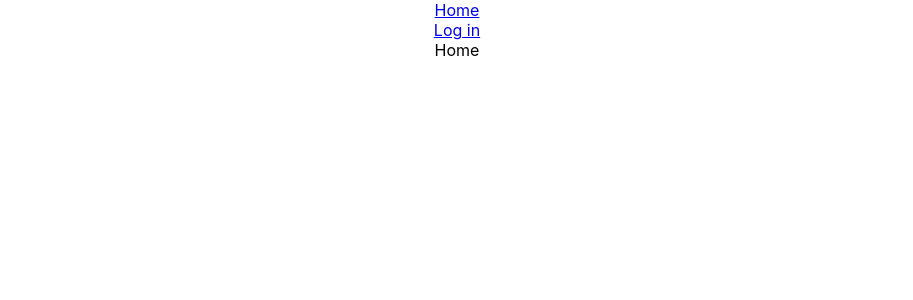
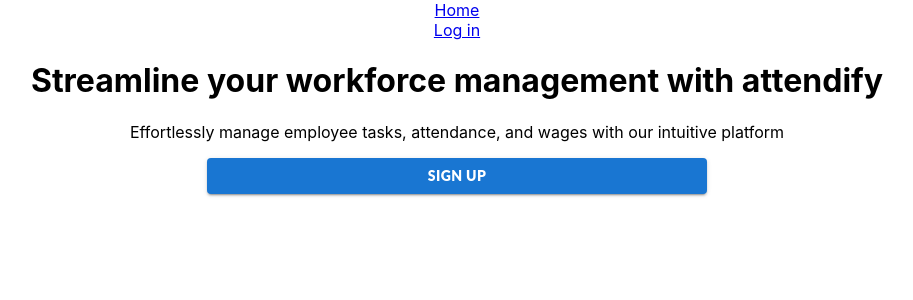
Before and after one commit to antoalex07/attendify-frontend, a React (Create React App) app: page / in a window 1280 px wide. Shown: the top 300 px of the page, without its empty margins (183-1096 px from the left). Built offline with nearby package versions, Linux system fonts and the light colour scheme.

Commit message:
home page created

```diff
--- a/src/components/pages/Home.js
+++ b/src/components/pages/Home.js
@@ -1,8 +1,41 @@
+import { Button } from '@mui/material'
 import React from 'react'
+import { useNavigate } from 'react-router-dom'
+import { AuthData } from '../../auth/AuthWrapper';
 
 const Home = () => {
+
+  const navigate = useNavigate();
+  const { user } = AuthData();
+
+  const handleButtonClick = () => {
+    navigate("/signUp");
+  }
+
   return (
-    <div>Home</div>
+    <div className='home'>
+      <div className='primary-text'>
+        {user.isAuthenticated ? (
+          <h1>Welcome to workforce management with attendify</h1>
+        ) : (
+          <h1>Streamline your workforce management with attendify</h1>
+        )}
+        <div className='section-divider'/>
+        <p>Effortlessly manage employee tasks, attendance, and wages with our intuitive platform</p>
+        {!user.isAuthenticated ? (
+            <Button sx={{ fontWeight: 900,
+                          width: "500px",
+                          fontFamily: "Lato, sans seriff"}}
+                    variant='contained'
+                    onClick>
+          Sign Up</Button>
+        ):(
+          <>
+          </>
+        )}
+      </div>
+      <div className='banner-image'></div>
+    </div>
   )
 }
 
```
